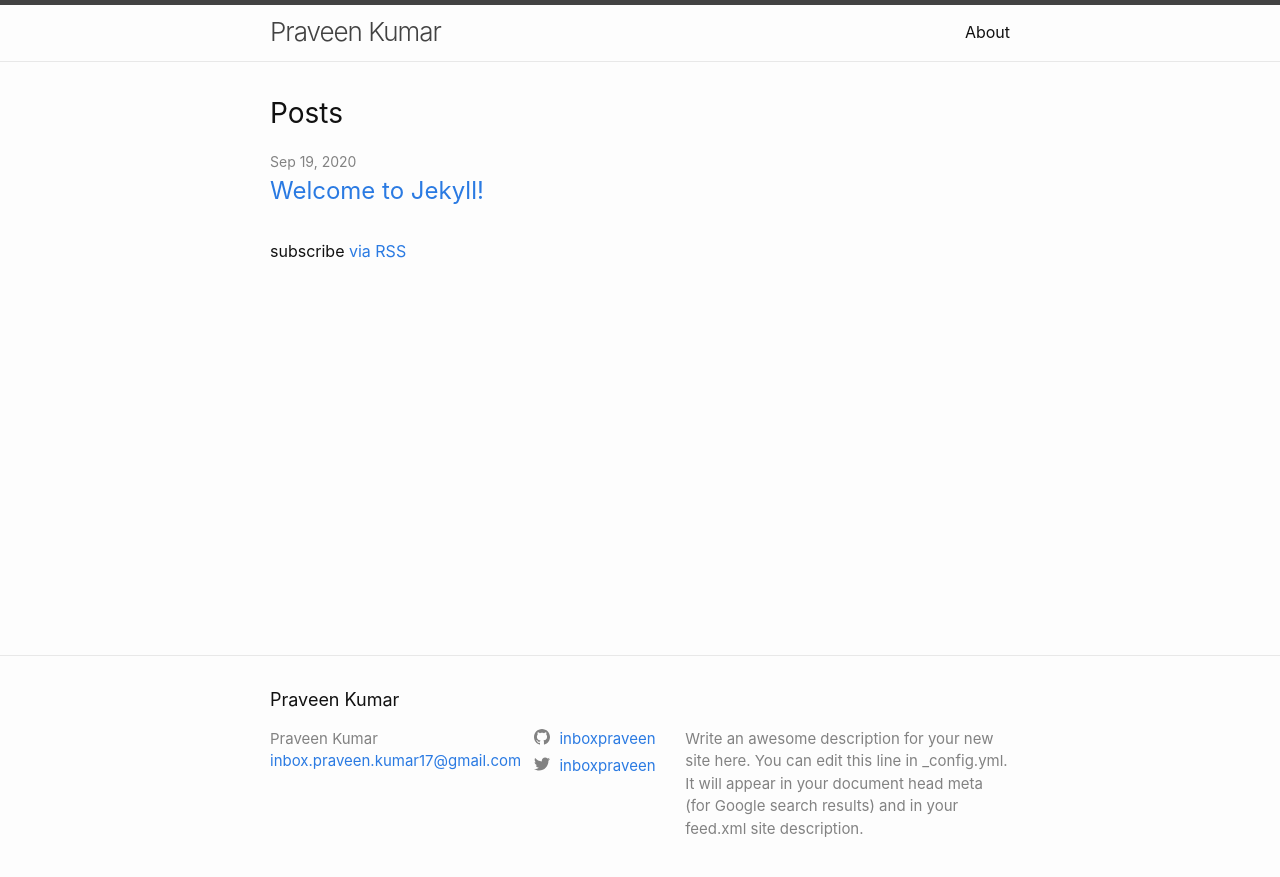
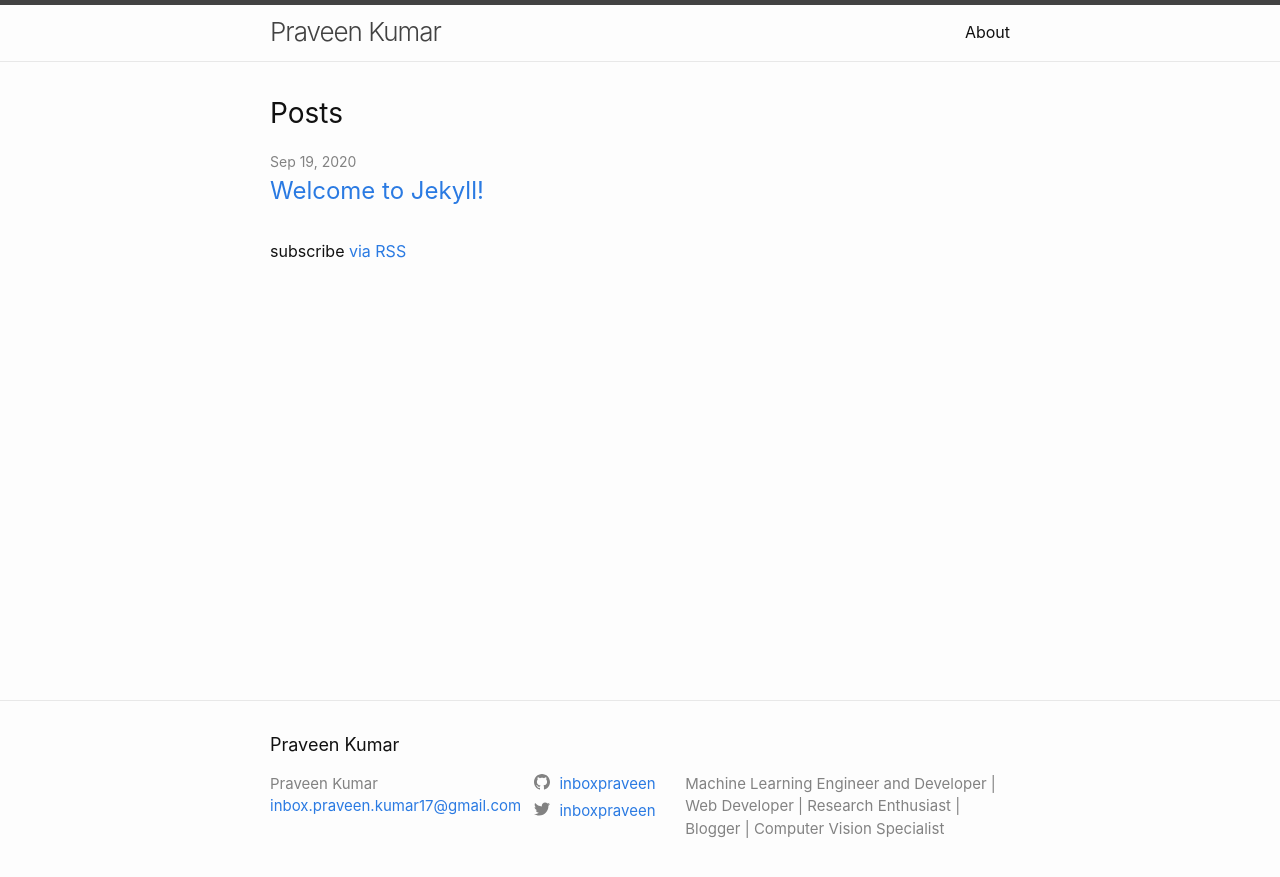
Before and after one commit to inboxpraveen/portfolio-v2, a Jekyll site: the page built from index.markdown, in a window 1280 px wide. Shown: the top 877 px of the page. Built offline with Jekyll 4.4.1, drawn with Linux system fonts in a browser that asks for light colours.

Commit message:
updated desc in config yml

```diff
--- a/_config.yml
+++ b/_config.yml
@@ -21,9 +21,7 @@
 title: Praveen Kumar
 email: inbox.praveen.kumar17@gmail.com
 description: >- # this means to ignore newlines until "baseurl:"
-  Write an awesome description for your new site here. You can edit this
-  line in _config.yml. It will appear in your document head meta (for
-  Google search results) and in your feed.xml site description.
+  Machine Learning Engineer and Developer | Web Developer | Research Enthusiast | Blogger | Computer Vision Specialist
 baseurl: "/portfolio-v2" # the subpath of your site, e.g. /blog
 url: "https://inboxpraveen.github.io" # the base hostname & protocol for your site, e.g. http://example.com
 twitter_username: inboxpraveen
```
